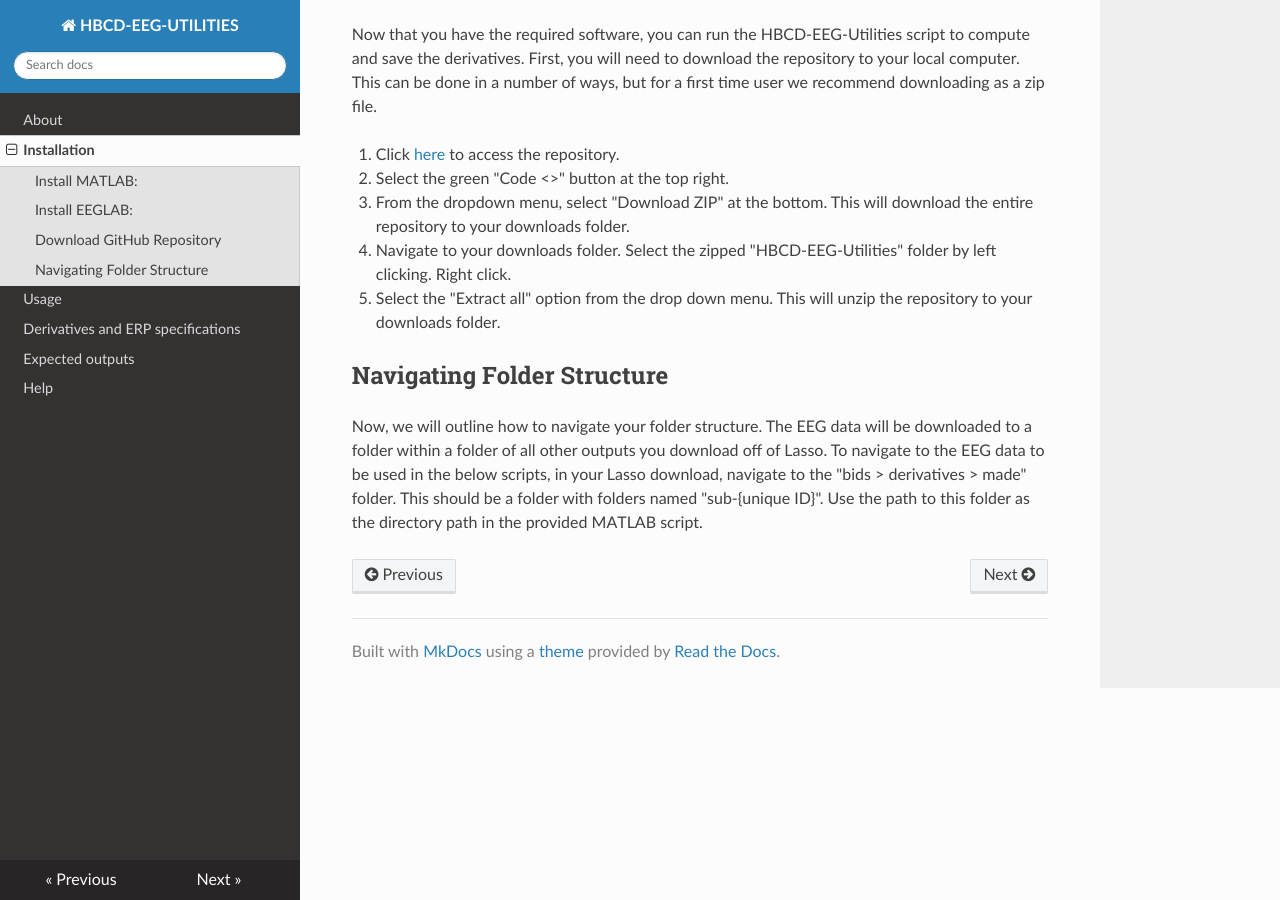
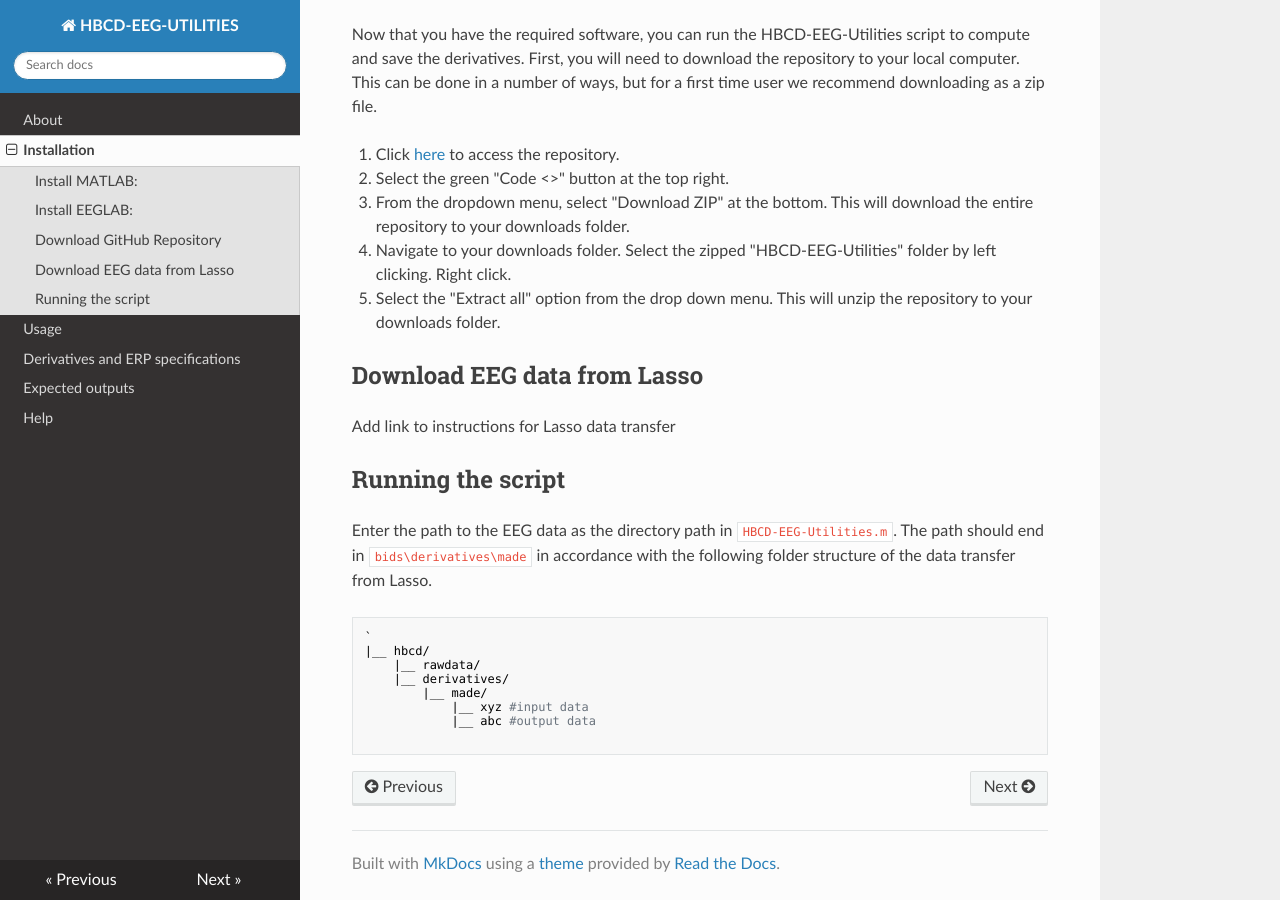
Before and after one commit to Child-Development-Lab/HBCD-EEG-Utilities, an MkDocs documentation site: the page built from docs/installation.md, in a window 1280 px wide and 900 px high, scrolled down 1373 px. Built offline with MkDocs 1.6.1, drawn with Linux system fonts in a browser that asks for light colours; nearby versions of some CDN libraries.

Commit message:
update instructions for folder navigation

````diff
--- a/docs/installation.md
+++ b/docs/installation.md
@@ -39,5 +39,20 @@ Now that you have the required software, you can run the HBCD-EEG-Utilities scri
 4. Navigate to your downloads folder. Select the zipped "HBCD-EEG-Utilities" folder by left clicking. Right click.
 5. Select the "Extract all" option from the drop down menu. This will unzip the repository to your downloads folder.
 
-## Navigating Folder Structure
-Now, we will outline how to navigate your folder structure. The EEG data will be downloaded to a folder within a folder of all other outputs you download off of Lasso. To navigate to the EEG data to be used in the below scripts, in your Lasso download, navigate to the "bids > derivatives > made" folder. This should be a folder with folders named "sub-{unique ID}". Use the path to this folder as the directory path in the provided MATLAB script.
+## Download EEG data from Lasso
+
+Add link to instructions for Lasso data transfer
+
+## Running the script
+Enter the path to the EEG data as the directory path in `HBCD-EEG-Utilities.m`. The path should end in `bids\derivatives\made` in accordance with the following folder structure of the data transfer from Lasso.
+
+```{r}
+`
+|__ hbcd/
+    |__ rawdata/
+    |__ derivatives/
+        |__ made/
+            |__ xyz #input data
+            |__ abc #output data
+
+```
````
Also changed, not shown: docs/retired pages/install_R.md (renamed from docs/install_R.md).
